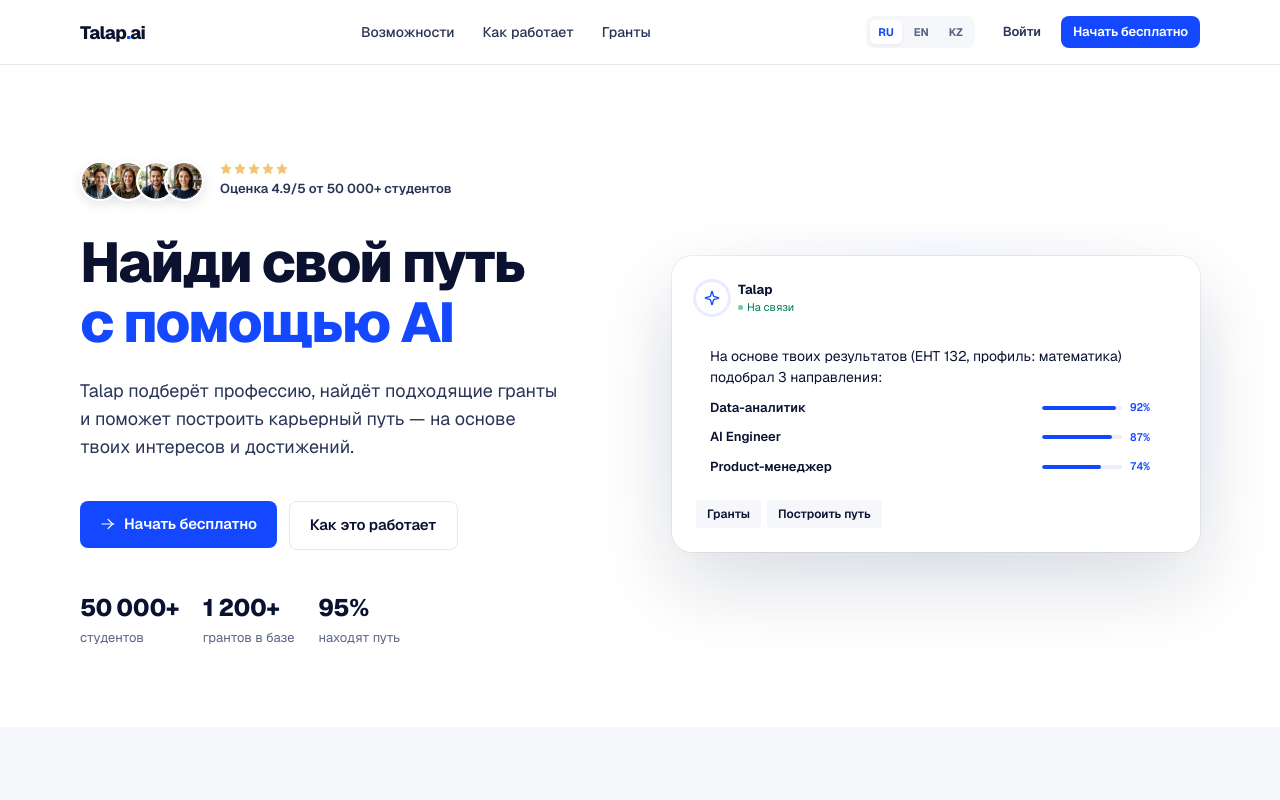
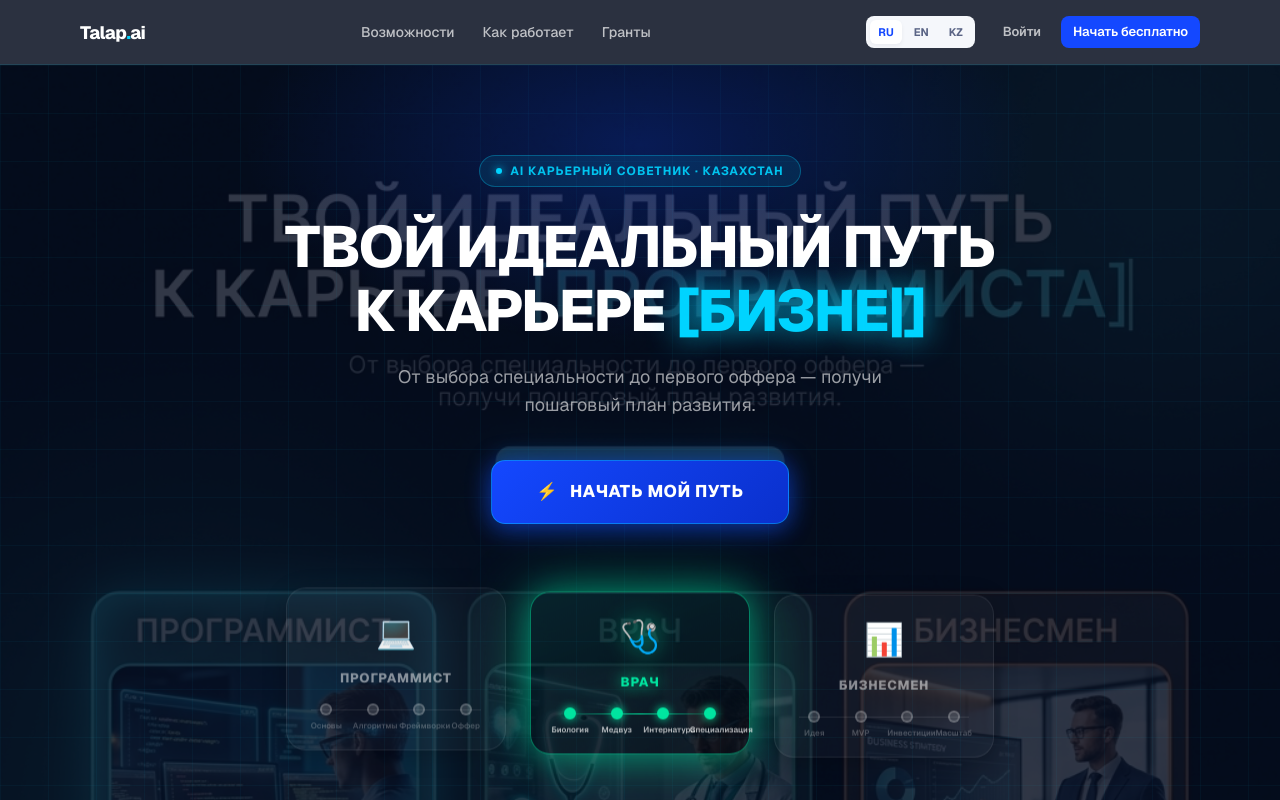
Before and after one commit to MrDezzan/talap-ai, a React (Vite) app: page / in a window 1280 px wide. Shown: the top 800 px of the page. Built offline with nearby package versions, Linux system fonts and the light colour scheme; no server answers.

Commit message:
feat(landing): futuristic dark hero with typewriter animation, glassmorphism cards and glow CTA

```diff
--- a/src/pages/Landing.jsx
+++ b/src/pages/Landing.jsx
@@ -1,3 +1,4 @@
+import React from 'react';
 import { Link, useNavigate } from 'react-router-dom';
 import Icon from '../components/Icon';
 import Button from '../components/Button';
@@ -47,13 +48,13 @@ function Navbar() {
   return (
     <header style={{
       position: 'sticky', top: 0, zIndex: 100,
-      background: 'rgba(255,255,255,0.88)', backdropFilter: 'blur(20px)',
-      borderBottom: `1px solid ${C.hairline}`,
+      background: 'rgba(6,13,31,0.85)', backdropFilter: 'blur(20px)',
+      borderBottom: `1px solid rgba(0,212,255,0.12)`,
     }}>
       <div style={{ maxWidth: 1200, margin: '0 auto', padding: isMobile ? '0 16px' : '0 40px', height: 64, display: 'flex', alignItems: 'center', justifyContent: 'space-between' }}>
         <Link to="/" style={{ display: 'flex', alignItems: 'center', gap: 10, textDecoration: 'none', flexShrink: 0 }}>
-          <span style={{ fontFamily: C.font, fontSize: 18, fontWeight: 800, letterSpacing: '-0.03em', color: C.ink900 }}>
-            Talap<span style={{ color: C.blue }}>.</span>ai
+          <span style={{ fontFamily: C.font, fontSize: 18, fontWeight: 800, letterSpacing: '-0.03em', color: '#FFFFFF' }}>
+            Talap<span style={{ color: '#00D4FF' }}>.</span>ai
           </span>
         </Link>
 
@@ -66,13 +67,13 @@ function Navbar() {
             ].map(item => (
               item.href.startsWith('/') ? (
                 <Link key={item.label} to={item.href} style={{
-                  fontFamily: C.font, fontSize: 14, fontWeight: 500, color: C.ink700,
+                  fontFamily: C.font, fontSize: 14, fontWeight: 500, color: 'rgba(255,255,255,0.7)',
                   padding: '6px 12px', borderRadius: 6, textDecoration: 'none',
                   transition: 'color 150ms',
                 }}>{item.label}</Link>
               ) : (
                 <a key={item.label} href={item.href} style={{
-                  fontFamily: C.font, fontSize: 14, fontWeight: 500, color: C.ink700,
+                  fontFamily: C.font, fontSize: 14, fontWeight: 500, color: 'rgba(255,255,255,0.7)',
                   padding: '6px 12px', borderRadius: 6, textDecoration: 'none',
                   transition: 'color 150ms',
                 }}>{item.label}</a>
@@ -86,7 +87,7 @@ function Navbar() {
           <div style={{ display: 'flex', alignItems: 'center', gap: 8 }}>
             {!isMobile && (
               <Link to="/login">
-                <Button variant="ghost" size="sm" style={{ color: C.ink700 }}>{t('land_nav_login')}</Button>
+                <Button variant="ghost" size="sm" style={{ color: 'rgba(255,255,255,0.7)' }}>{t('land_nav_login')}</Button>
               </Link>
             )}
             <Link to="/register">
@@ -103,120 +104,312 @@ function Hero() {
   const navigate = useNavigate();
   const { t, lang } = useLanguage();
   const isMobile = useMobile();
+  const [wordIndex, setWordIndex] = React.useState(0);
+  const [displayed, setDisplayed] = React.useState('');
+  const [deleting, setDeleting] = React.useState(false);
+  const [activeCard, setActiveCard] = React.useState(0);
+
+  const words = lang === 'kz'
+    ? ['БАҒДАРЛАМАШЫ', 'ДӘРІГЕР', 'БИЗНЕСМЕН', 'ДИЗАЙНЕР', 'AI-МАМАН']
+    : lang === 'en'
+    ? ['PROGRAMMER', 'DOCTOR', 'ENTREPRENEUR', 'DESIGNER', 'AI SPECIALIST']
+    : ['ПРОГРАММИСТА', 'ВРАЧА', 'БИЗНЕСМЕНА', 'ДИЗАЙНЕРА', 'AI-СПЕЦИАЛИСТА'];
+
+  React.useEffect(() => {
+    const word = words[wordIndex];
+    let timeout;
+    if (!deleting && displayed.length < word.length) {
+      timeout = setTimeout(() => setDisplayed(word.slice(0, displayed.length + 1)), 80);
+    } else if (!deleting && displayed.length === word.length) {
+      timeout = setTimeout(() => setDeleting(true), 1800);
+    } else if (deleting && displayed.length > 0) {
+      timeout = setTimeout(() => setDisplayed(displayed.slice(0, -1)), 45);
+    } else if (deleting && displayed.length === 0) {
+      setDeleting(false);
+      setWordIndex((wordIndex + 1) % words.length);
+    }
+    return () => clearTimeout(timeout);
+  }, [displayed, deleting, wordIndex, words]);
+
+  // Auto-rotate cards
+  React.useEffect(() => {
+    const t = setInterval(() => setActiveCard(p => (p + 1) % 3), 3200);
+    return () => clearInterval(t);
+  }, []);
+
+  const cards = [
+    {
+      label: lang === 'kz' ? 'БАҒДАРЛАМАШЫ' : lang === 'en' ? 'PROGRAMMER' : 'ПРОГРАММИСТ',
+      color: '#00D4FF',
+      glow: 'rgba(0,212,255,0.45)',
+      border: 'rgba(0,212,255,0.5)',
+      bg: 'rgba(0,212,255,0.07)',
+      icon: '💻',
+      timeline: lang === 'ru' ? ['Основы', 'Алгоритмы', 'Фреймворки', 'Оффер'] : ['Basics', 'Algorithms', 'Frameworks', 'Offer'],
+    },
+    {
+      label: lang === 'kz' ? 'ДӘРІГЕР' : lang === 'en' ? 'DOCTOR' : 'ВРАЧ',
+      color: '#00E5A0',
+      glow: 'rgba(0,229,160,0.4)',
+      border: 'rgba(0,229,160,0.5)',
+      bg: 'rgba(0,229,160,0.07)',
+      icon: '🩺',
+      timeline: lang === 'ru' ? ['Биология', 'Медвуз', 'Интернатура', 'Специализация'] : ['Biology', 'Medical', 'Internship', 'Speciality'],
+    },
+    {
+      label: lang === 'kz' ? 'БИЗНЕСМЕН' : lang === 'en' ? 'ENTREPRENEUR' : 'БИЗНЕСМЕН',
+      color: '#FF8C42',
+      glow: 'rgba(255,140,66,0.4)',
+      border: 'rgba(255,140,66,0.5)',
+      bg: 'rgba(255,140,66,0.07)',
+      icon: '📊',
+      timeline: lang === 'ru' ? ['Идея', 'MVP', 'Инвестиции', 'Масштаб'] : ['Idea', 'MVP', 'Investment', 'Scale'],
+    },
+  ];
+
   return (
-    <div style={{ position: 'relative', overflow: 'hidden' }}>
-      <section style={{ padding: isMobile ? '48px 16px' : '96px 40px 80px', maxWidth: 1200, margin: '0 auto', position: 'relative', zIndex: 1 }}>
-        <div style={{ display: 'grid', gridTemplateColumns: isMobile ? '1fr' : '1fr 1fr', gap: isMobile ? 48 : 64, alignItems: 'center' }}>
-          <div>
-            <div style={{ display: 'flex', alignItems: 'center', gap: 16, marginBottom: 32 }}>
-              <div style={{ display: 'flex', alignItems: 'center' }}>
-                {[avatar1, avatar2, avatar3, avatar4].map((av, i) => (
-                  <div key={i} style={{
-                    width: isMobile ? 32 : 40, height: isMobile ? 32 : 40, borderRadius: 9999, border: '2px solid white',
-                    marginLeft: i === 0 ? 0 : -12, overflow: 'hidden', background: '#F5F7FB',
-                    boxShadow: '0 4px 12px rgba(10,18,48,0.1)'
+    <div style={{ position: 'relative', overflow: 'hidden', background: '#060D1F' }}>
+      {/* Background image */}
+      <div style={{
+        position: 'absolute', inset: 0,
+        backgroundImage: 'url(/hero_bg.png)',
+        backgroundSize: 'cover',
+        backgroundPosition: 'center top',
+        opacity: 0.18,
+        zIndex: 0,
+      }} />
+      {/* Animated grid */}
+      <div style={{
+        position: 'absolute', inset: 0, zIndex: 0,
+        backgroundImage: `
+          linear-gradient(rgba(0,212,255,0.04) 1px, transparent 1px),
+          linear-gradient(90deg, rgba(0,212,255,0.04) 1px, transparent 1px)
+        `,
+        backgroundSize: '48px 48px',
+      }} />
+      {/* Top glow */}
+      <div style={{
+        position: 'absolute', top: -120, left: '50%', transform: 'translateX(-50%)',
+        width: 800, height: 400,
+        background: 'radial-gradient(ellipse, rgba(20,72,255,0.25) 0%, transparent 70%)',
+        zIndex: 0,
+      }} />
+
+      <style>{`
+        @keyframes blink { 0%,100%{opacity:1} 50%{opacity:0} }
+        @keyframes cardFloat {
+          0%,100%{transform:translateY(0px)}
+          50%{transform:translateY(-10px)}
+        }
+        @keyframes glowPulse {
+          0%,100%{box-shadow:0 0 30px var(--glow-color), 0 0 60px var(--glow-color), inset 0 0 20px rgba(255,255,255,0.03)}
+          50%{box-shadow:0 0 50px var(--glow-color), 0 0 100px var(--glow-color), inset 0 0 30px rgba(255,255,255,0.06)}
+        }
+        @keyframes fadeUp {
+          from{opacity:0;transform:translateY(30px)}
+          to{opacity:1;transform:translateY(0)}
+        }
+        .hero-card { animation: cardFloat 4s ease-in-out infinite; }
+        .hero-card:nth-child(2) { animation-delay: -1.2s; }
+        .hero-card:nth-child(3) { animation-delay: -2.5s; }
+        .hero-cta:hover { transform: translateY(-3px) scale(1.02) !important; box-shadow: 0 0 40px rgba(20,72,255,0.6), 0 16px 40px rgba(20,72,255,0.4) !important; }
+        .hero-cta:active { transform: scale(0.98) !important; }
+      `}</style>
+
+      <section style={{
+        padding: isMobile ? '60px 16px 52px' : '90px 40px 80px',
+        maxWidth: 1200, margin: '0 auto', position: 'relative', zIndex: 1,
+        animation: 'fadeUp 0.7s ease forwards',
       }}>
-                    <img src={av} alt="user" style={{ width: '100%', height: '100%', objectFit: 'cover' }} />
-                  </div>
-                ))}
-              </div>
-              <div>
-                <div style={{ display: 'flex', gap: 2, marginBottom: 4 }}>
-                  {[...Array(5)].map((_, i) => <Icon key={i} name="star" size={12} color="#F2C572" style={{ fill: '#F2C572' }} />)}
-                </div>
-                <div style={{ fontFamily: C.font, fontSize: isMobile ? 11 : 13, fontWeight: 600, color: C.ink700 }}>
-                  {t('land_social_rating')}
+        {/* Stars / badges */}
+        <div style={{ display: 'flex', justifyContent: 'center', marginBottom: 28 }}>
+          <div style={{
+            display: 'inline-flex', alignItems: 'center', gap: 8,
+            background: 'rgba(0,212,255,0.1)', border: '1px solid rgba(0,212,255,0.3)',
+            borderRadius: 24, padding: '6px 16px',
+          }}>
+            <span style={{ width: 6, height: 6, borderRadius: '50%', background: '#00D4FF', boxShadow: '0 0 8px #00D4FF', display: 'inline-block' }} />
+            <span style={{ fontFamily: C.font, fontSize: 12, fontWeight: 700, color: 'rgba(0,212,255,0.9)', letterSpacing: '0.08em', textTransform: 'uppercase' }}>
+              {lang === 'kz' ? 'AI-мансап жоспарлаушы' : lang === 'en' ? 'AI Career Planner' : 'AI Карьерный советник · Казахстан'}
+            </span>
           </div>
         </div>
-            </div>
+
+        {/* Headline */}
         <h1 style={{
           fontFamily: C.font,
-              fontSize: isMobile ? 36 : 56,
-              lineHeight: isMobile ? '42px' : '60px',
-              fontWeight: 800,
-              letterSpacing: '-0.035em',
-              color: C.ink900,
-              margin: '0 0 24px'
+          fontSize: isMobile ? 32 : 58,
+          lineHeight: 1.1,
+          fontWeight: 900,
+          letterSpacing: '-0.03em',
+          color: '#FFFFFF',
+          textAlign: 'center',
+          margin: '0 0 20px',
         }}>
-              {t('land_hero_title1')}<br />
-              <span style={{ color: C.blue }}>{t('land_hero_title2')}</span>
+          {lang === 'kz' ? 'МАНСАПҚА' : lang === 'en' ? 'YOUR IDEAL PATH' : 'ТВОЙ ИДЕАЛЬНЫЙ ПУТЬ'}<br />
+          {lang === 'kz' ? 'НАҚТЫ ЖОЛ' : lang === 'en' ? 'TO CAREER OF' : 'К КАРЬЕРЕ'}{' '}
+          <span style={{ color: '#00D4FF', textShadow: '0 0 30px rgba(0,212,255,0.8)' }}>
+            [{displayed}
+            <span style={{ animation: 'blink 1s step-end infinite', color: '#00D4FF' }}>|</span>]
+          </span>
         </h1>
-            <p style={{ fontFamily: C.font, fontSize: isMobile ? 16 : 18, lineHeight: isMobile ? '24px' : '28px', color: C.ink700, margin: '0 0 40px', maxWidth: 480 }}>
-              {t('land_hero_desc')}
+
+        {/* Sub-headline */}
+        <p style={{
+          fontFamily: C.font,
+          fontSize: isMobile ? 15 : 18,
+          lineHeight: 1.6,
+          color: 'rgba(255,255,255,0.6)',
+          textAlign: 'center',
+          margin: '0 auto 40px',
+          maxWidth: 560,
+        }}>
+          {lang === 'kz'
+            ? 'Мамандық таңдаудан бастап бірінші офферге дейін — дамудың қадамдық жоспарын ал.'
+            : lang === 'en'
+            ? 'From choosing a specialty to your first job offer — get a step-by-step development plan.'
+            : 'От выбора специальности до первого оффера — получи пошаговый план развития.'}
         </p>
-            <div style={{ display: 'flex', gap: 12, flexWrap: 'wrap' }}>
-              <Link to="/register" style={{ flex: isMobile ? 1 : 'initial' }}>
-                <Button variant="primary" size="lg" icon="arrowRight" fullWidth={isMobile}>{t('land_hero_btn_start')}</Button>
-              </Link>
-              <a href="#how" style={{ flex: isMobile ? 1 : 'initial' }}>
-                <Button variant="outline" size="lg" fullWidth={isMobile}>{t('land_hero_btn_how')}</Button>
-              </a>
+
+        {/* CTA */}
+        <div style={{ display: 'flex', justifyContent: 'center', marginBottom: isMobile ? 52 : 72 }}>
+          <button
+            className="hero-cta"
+            onClick={() => navigate('/register')}
+            style={{
+              display: 'inline-flex', alignItems: 'center', gap: 12,
+              padding: isMobile ? '16px 32px' : '18px 44px',
+              borderRadius: 14,
+              background: 'linear-gradient(135deg, #1448FF 0%, #0A30CC 100%)',
+              border: '1px solid rgba(0,212,255,0.4)',
+              fontFamily: C.font, fontSize: isMobile ? 15 : 17, fontWeight: 800,
+              color: '#FFFFFF', cursor: 'pointer', letterSpacing: '0.03em',
+              boxShadow: '0 0 24px rgba(20,72,255,0.4), 0 8px 24px rgba(20,72,255,0.3)',
+              transition: 'all 250ms cubic-bezier(0.34,1.56,0.64,1)',
+              textTransform: 'uppercase',
+            }}
+          >
+            <span>⚡</span>
+            {lang === 'kz' ? 'МЕНІҢ ЖОЛЫМДЫ БАСТАУ' : lang === 'en' ? 'START MY PATH' : 'НАЧАТЬ МОЙ ПУТЬ'}
+          </button>
         </div>
-            <div style={{ display: 'flex', gap: isMobile ? 16 : 24, marginTop: 40 }}>
-              {[
-                { value: '50 000+', label: t('land_hero_stats_students') },
-                { value: '1 200+', label: t('land_hero_stats_grants') },
-                { value: '95%', label: t('land_hero_stats_success') },
-              ].map(s => (
-                <div key={s.label}>
-                  <div style={{ fontFamily: C.font, fontSize: isMobile ? 20 : 24, fontWeight: 800, letterSpacing: '-0.025em', color: C.ink900 }}>{s.value}</div>
-                  <div style={{ fontFamily: C.font, fontSize: isMobile ? 11 : 13, color: C.ink500, marginTop: 2 }}>{s.label}</div>
+
+        {/* Glassmorphism career cards */}
+        <div style={{
+          display: 'flex', gap: isMobile ? 12 : 24,
+          justifyContent: 'center',
+          flexWrap: isMobile ? 'wrap' : 'nowrap',
+        }}>
+          {cards.map((card, i) => {
+            const isActive = activeCard === i;
+            return (
+              <div
+                key={i}
+                className="hero-card"
+                onClick={() => setActiveCard(i)}
+                style={{
+                  '--glow-color': card.glow,
+                  flex: isMobile ? '0 0 calc(50% - 6px)' : '0 0 220px',
+                  maxWidth: isMobile ? 180 : 220,
+                  borderRadius: 20,
+                  padding: '20px 16px 18px',
+                  background: isActive
+                    ? `linear-gradient(160deg, ${card.bg}, rgba(0,0,0,0.3))`
+                    : 'rgba(255,255,255,0.03)',
+                  border: `1px solid ${isActive ? card.border : 'rgba(255,255,255,0.08)'}`,
+                  backdropFilter: 'blur(16px)',
+                  cursor: 'pointer',
+                  transition: 'all 400ms cubic-bezier(0.34,1.2,0.64,1)',
+                  boxShadow: isActive
+                    ? `0 0 32px ${card.glow}, 0 0 64px ${card.glow}`
+                    : '0 4px 24px rgba(0,0,0,0.2)',
+                  transform: isActive ? 'translateY(-8px) scale(1.04)' : 'scale(1)',
+                  animation: `cardFloat ${3.8 + i * 0.4}s ease-in-out infinite`,
+                  animationDelay: `${-i * 1.2}s`,
+                }}
+              >
+                {/* Icon */}
+                <div style={{
+                  fontSize: 32, marginBottom: 12, textAlign: 'center',
+                  filter: isActive ? `drop-shadow(0 0 12px ${card.color})` : 'none',
+                  transition: 'filter 400ms',
+                }}>
+                  {card.icon}
+                </div>
+
+                {/* Label */}
+                <div style={{
+                  fontFamily: C.font, fontSize: 13, fontWeight: 800,
+                  color: isActive ? card.color : 'rgba(255,255,255,0.5)',
+                  textAlign: 'center', letterSpacing: '0.06em',
+                  marginBottom: 16, transition: 'color 300ms',
+                  textShadow: isActive ? `0 0 16px ${card.color}` : 'none',
+                }}>
+                  {card.label}
+                </div>
+
+                {/* Timeline dots */}
+                <div style={{ position: 'relative' }}>
+                  {/* Line */}
+                  <div style={{
+                    position: 'absolute', top: 6, left: 8, right: 8,
+                    height: 1, background: isActive
+                      ? `linear-gradient(90deg, transparent, ${card.color}, transparent)`
+                      : 'rgba(255,255,255,0.1)',
+                    transition: 'background 400ms',
+                  }} />
+                  <div style={{ display: 'flex', justifyContent: 'space-between', position: 'relative' }}>
+                    {card.timeline.map((step, j) => (
+                      <div key={j} style={{ display: 'flex', flexDirection: 'column', alignItems: 'center', gap: 6, flex: 1 }}>
+                        <div style={{
+                          width: 12, height: 12, borderRadius: '50%',
+                          background: isActive ? card.color : 'rgba(255,255,255,0.15)',
+                          boxShadow: isActive ? `0 0 10px ${card.color}` : 'none',
+                          border: `2px solid ${isActive ? card.color : 'rgba(255,255,255,0.2)'}`,
+                          transition: 'all 400ms',
+                          transitionDelay: `${j * 60}ms`,
+                        }} />
+                        <span style={{
+                          fontFamily: C.font, fontSize: 8, fontWeight: 600,
+                          color: isActive ? 'rgba(255,255,255,0.7)' : 'rgba(255,255,255,0.25)',
+                          textAlign: 'center', lineHeight: 1.2, transition: 'color 400ms',
+                          maxWidth: 40,
+                        }}>
+                          {step}
+                        </span>
                       </div>
                     ))}
                   </div>
                 </div>
+              </div>
+            );
+          })}
+        </div>
 
-          <div style={{ position: 'relative' }}>
+        {/* Stats row */}
         <div style={{
-              position: 'absolute', inset: -24, borderRadius: 32,
-              background: 'radial-gradient(60% 60% at 50% 50%, rgba(20,72,255,0.08), transparent)',
-            }} />
+          display: 'flex', gap: isMobile ? 24 : 56, justifyContent: 'center',
+          marginTop: isMobile ? 44 : 64,
+          borderTop: '1px solid rgba(255,255,255,0.07)',
+          paddingTop: isMobile ? 32 : 44,
+          flexWrap: 'wrap',
+        }}>
+          {[
+            { value: '50 000+', label: lang === 'kz' ? 'белсенді оқушы' : lang === 'en' ? 'active students' : 'активных студентов' },
+            { value: '1 200+', label: lang === 'kz' ? 'грант базасы' : lang === 'en' ? 'grants in base' : 'грантов в базе' },
+            { value: '95%', label: lang === 'kz' ? 'сәтті нәтиже' : lang === 'en' ? 'success rate' : 'успешных результатов' },
+            { value: '13', label: lang === 'kz' ? 'мамандық' : lang === 'en' ? 'career paths' : 'специальностей' },
+          ].map(s => (
+            <div key={s.label} style={{ textAlign: 'center' }}>
               <div style={{
-              borderRadius: 20, padding: isMobile ? 20 : 24,
-              background: 'white',
-              boxShadow: '0 32px 80px rgba(10,18,48,0.14), 0 0 0 1px rgba(10,18,48,0.06)',
-              position: 'relative',
-            }}>
-              <div style={{ display: 'flex', alignItems: 'center', gap: 10, marginBottom: 16 }}>
-                <div style={{ width: 32, height: 32, borderRadius: 9999, background: 'white', boxShadow: '0 0 0 3px rgba(20,72,255,0.10)', display: 'flex', alignItems: 'center', justifyContent: 'center' }}>
-                  <Icon name="sparkles" size={16} color={C.blue} strokeWidth={2} />
-                </div>
-                <div>
-                  <div style={{ fontFamily: C.font, fontSize: 13, fontWeight: 700, color: C.ink900 }}>Talap</div>
-                  <div style={{ fontFamily: C.font, fontSize: 11, color: C.success700, display: 'flex', alignItems: 'center', gap: 4 }}>
-                    <span style={{ width: 5, height: 5, borderRadius: 9999, background: '#6FCF97' }} />
-                    {lang === 'en' ? 'Online' : lang === 'kz' ? 'Желіде' : 'На связи'}
-                  </div>
-                </div>
-              </div>
-              <div style={{ background: 'rgba(255,255,255,0.9)', borderRadius: 12, padding: 14, marginBottom: 10 }}>
-                <div style={{ fontFamily: C.font, fontSize: 14, color: C.ink900, lineHeight: 1.5 }}>
-                  {lang === 'en' ? 'Based on your results (UNT 132, profile: math) I picked 3 directions:' :
-                   lang === 'kz' ? 'Сенің нәтижелерің негізінде (ҰБТ 132, профиль: математика) 3 бағыт таңдадым:' :
-                   'На основе твоих результатов (ЕНТ 132, профиль: математика) подобрал 3 направления:'}
-                </div>
-                {[
-                  { name: 'Data-аналитик', m: 92 },
-                  { name: 'AI Engineer', m: 87 },
-                  { name: 'Product-менеджер', m: 74 },
-                ].map(p => (
-                  <div key={p.name} style={{ display: 'grid', gridTemplateColumns: '1fr auto', alignItems: 'center', gap: 12, marginTop: 10 }}>
-                    <span style={{ fontFamily: C.font, fontSize: 13, fontWeight: 600, color: C.ink900, overflow: 'hidden', textOverflow: 'ellipsis', whiteSpace: 'nowrap' }}>{p.name}</span>
-                    <div style={{ display: 'flex', alignItems: 'center', gap: 8 }}>
-                      <div style={{ width: isMobile ? 60 : 80, height: 4, background: C.mist2, borderRadius: 9999, overflow: 'hidden' }}>
-                        <div style={{ width: `${p.m}%`, height: '100%', background: C.blue, borderRadius: 9999 }} />
-                      </div>
-                      <span style={{ fontFamily: '"Geist Mono",monospace', fontSize: 11, fontWeight: 600, color: C.blue, width: 32 }}>{p.m}%</span>
-                    </div>
+                fontFamily: C.font, fontSize: isMobile ? 26 : 34, fontWeight: 900,
+                letterSpacing: '-0.03em',
+                background: 'linear-gradient(135deg, #FFFFFF 0%, rgba(0,212,255,0.9) 100%)',
+                WebkitBackgroundClip: 'text', WebkitTextFillColor: 'transparent',
+              }}>{s.value}</div>
+              <div style={{ fontFamily: C.font, fontSize: 12, color: 'rgba(255,255,255,0.4)', marginTop: 4 }}>{s.label}</div>
             </div>
           ))}
-              </div>
-              <div style={{ display: 'flex', gap: 6, flexWrap: 'wrap' }}>
-                <Chip onClick={() => navigate('/grants')}>{t('nav_grants')}</Chip>
-                <Chip onClick={() => navigate('/roadmap')}>{t('cat_modal_build_path')}</Chip>
-              </div>
-            </div>
-          </div>
         </div>
       </section>
     </div>
```
Also changed, not shown: public/hero_bg.png (added). Lines whose indentation alone changed are shown as unchanged.
